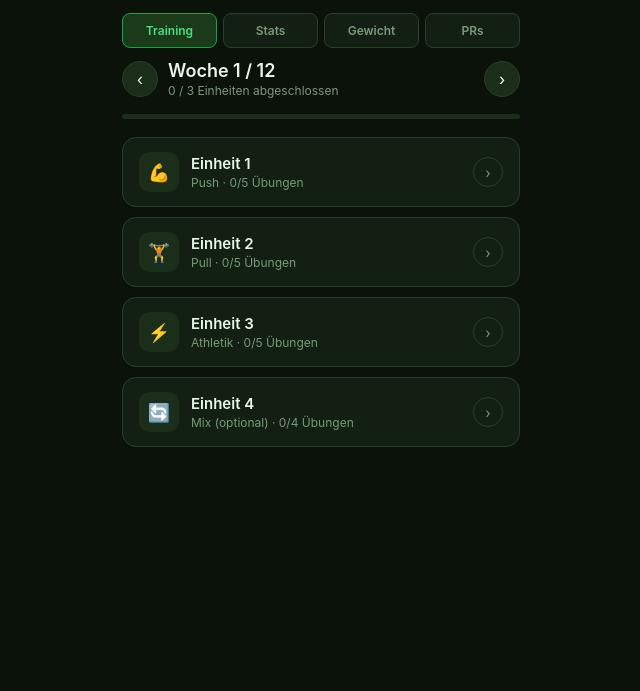
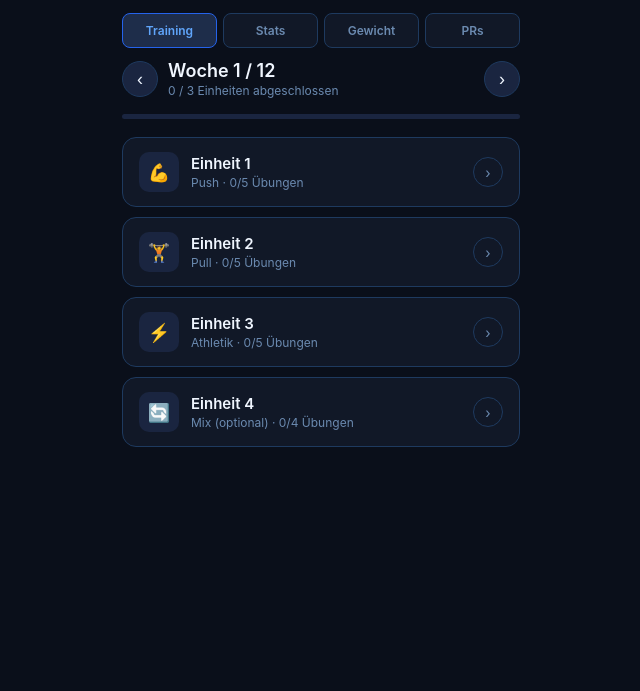
Before and after one commit to Shanks3000gym/Calisthenics-, a plain HTML site: page index.html in a window 1280 px wide. Shown: the part 109-800 px from the top of the page, without its empty margins (319-959 px from the left). Drawn offline with Linux system fonts and the light colour scheme.

Commit message:
Add files via upload

```diff
--- a/index.html
+++ b/index.html
@@ -6,20 +6,20 @@
 <meta name="apple-mobile-web-app-capable" content="yes">
 <meta name="apple-mobile-web-app-status-bar-style" content="black-translucent">
 <meta name="apple-mobile-web-app-title" content="Cali Tracker">
-<meta name="theme-color" content="#0f1a0f">
+<meta name="theme-color" content="#0a0f1a">
 <title>Cali Tracker</title>
 <style>
 :root {
-  --green: #4ade80;
-  --green-dark: #16a34a;
-  --green-dim: #1a3a1a;
-  --green-mid: #22c55e;
-  --bg: #0a120a;
-  --surface: #121f12;
-  --surface2: #1a2e1a;
-  --border: #2a3f2a;
-  --text: #e8f5e8;
-  --muted: #7a9a7a;
+  --green: #60a5fa;
+  --green-dark: #2563eb;
+  --green-dim: #1e2d4a;
+  --green-mid: #3b82f6;
+  --bg: #0a0f1a;
+  --surface: #111827;
+  --surface2: #1a2540;
+  --border: #1e3a5f;
+  --text: #f0f6ff;
+  --muted: #6b8ab0;
   --radius: 14px;
   --radius-sm: 8px;
 }
@@ -63,7 +63,7 @@ html, body { height: 100%; overflow: hidden; font-family: -apple-system, BlinkMa
 .day-type { font-size: 12px; color: var(--muted); margin-top: 2px; }
 .day-date { font-size: 11px; color: var(--green); margin-top: 2px; }
 .day-check { width: 30px; height: 30px; border-radius: 50%; border: 1.5px solid var(--border); display: flex; align-items: center; justify-content: center; color: var(--muted); font-size: 14px; flex-shrink: 0; }
-.day-card.done .day-check { background: var(--green-mid); border-color: var(--green-mid); color: #0a120a; font-weight: 700; }
+.day-card.done .day-check { background: var(--green-mid); border-color: var(--green-mid); color: #0a0f1a; font-weight: 700; }
 
 .exercises { display: none; border-top: 1px solid var(--border); }
 .day-card.open .exercises { display: block; }
@@ -73,7 +73,7 @@ html, body { height: 100%; overflow: hidden; font-family: -apple-system, BlinkMa
 .ex-name { font-size: 14px; font-weight: 500; }
 .ex-target { font-size: 11px; color: var(--muted); margin-top: 1px; }
 .ex-done-btn { width: 26px; height: 26px; border-radius: 50%; border: 1.5px solid var(--border); background: none; color: var(--muted); font-size: 13px; cursor: pointer; display: flex; align-items: center; justify-content: center; transition: all 0.15s; flex-shrink: 0; }
-.ex-done-btn.active { background: var(--green-mid); border-color: var(--green-mid); color: #0a120a; }
+.ex-done-btn.active { background: var(--green-mid); border-color: var(--green-mid); color: #0a0f1a; }
 .ex-inputs { display: grid; grid-template-columns: 1fr 1fr; gap: 8px; }
 .ex-field { display: flex; flex-direction: column; gap: 4px; }
 .ex-field label { font-size: 10px; color: var(--muted); letter-spacing: 0.04em; text-transform: uppercase; }
@@ -87,7 +87,7 @@ html, body { height: 100%; overflow: hidden; font-family: -apple-system, BlinkMa
 .rpe-label { font-size: 12px; color: var(--muted); flex-shrink: 0; }
 .rpe-btns { display: flex; gap: 5px; flex-wrap: wrap; }
 .rpe-btn { width: 30px; height: 30px; border-radius: 6px; border: 1px solid var(--border); background: var(--surface2); color: var(--muted); font-size: 12px; font-weight: 600; cursor: pointer; display: flex; align-items: center; justify-content: center; }
-.rpe-btn.sel { color: #0a120a; font-weight: 700; }
+.rpe-btn.sel { color: #0a0f1a; font-weight: 700; }
 .rpe-btn[data-v="1"].sel,.rpe-btn[data-v="2"].sel,.rpe-btn[data-v="3"].sel { background: #22c55e; border-color: #22c55e; }
 .rpe-btn[data-v="4"].sel,.rpe-btn[data-v="5"].sel,.rpe-btn[data-v="6"].sel { background: #fbbf24; border-color: #fbbf24; }
 .rpe-btn[data-v="7"].sel,.rpe-btn[data-v="8"].sel { background: #fb923c; border-color: #fb923c; }
```
